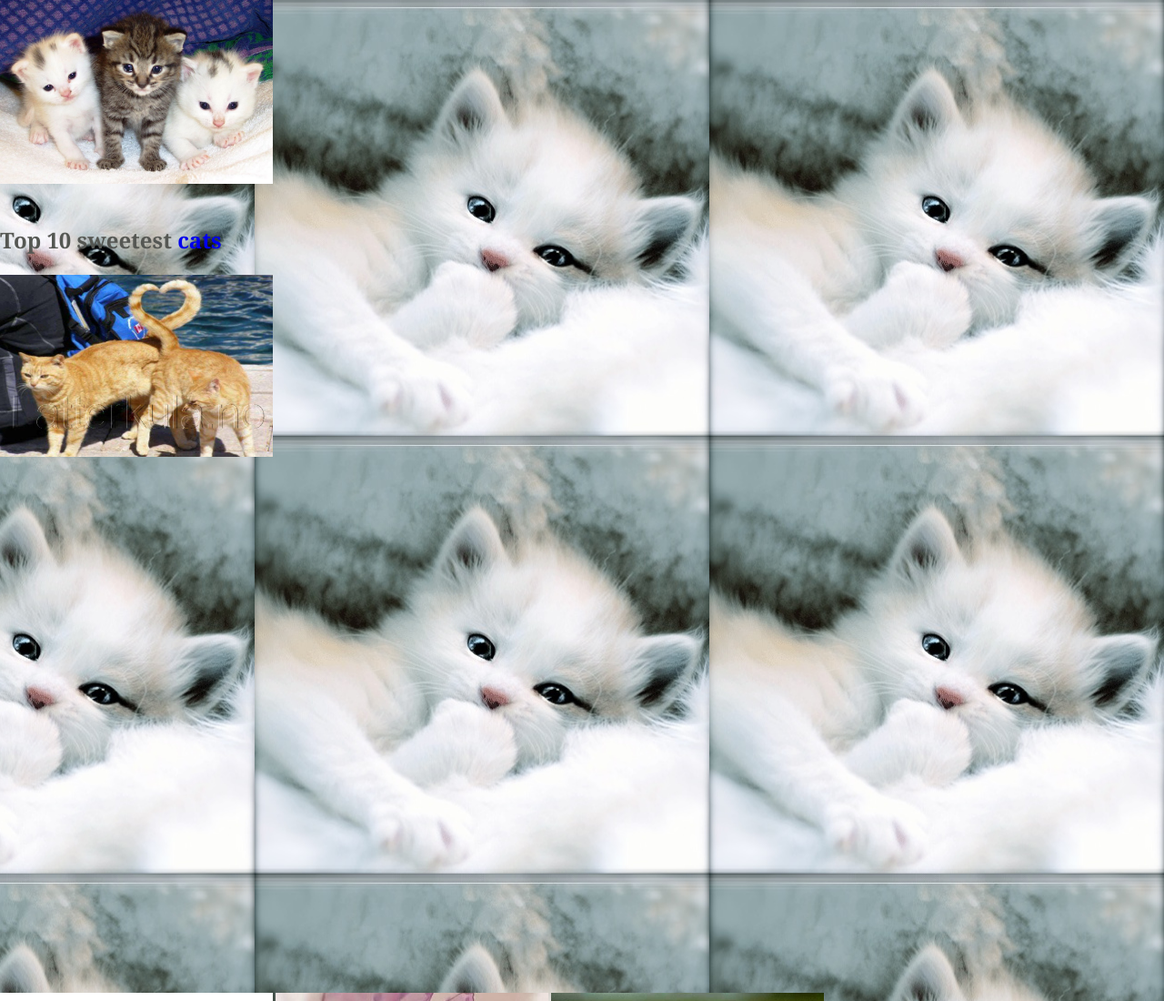
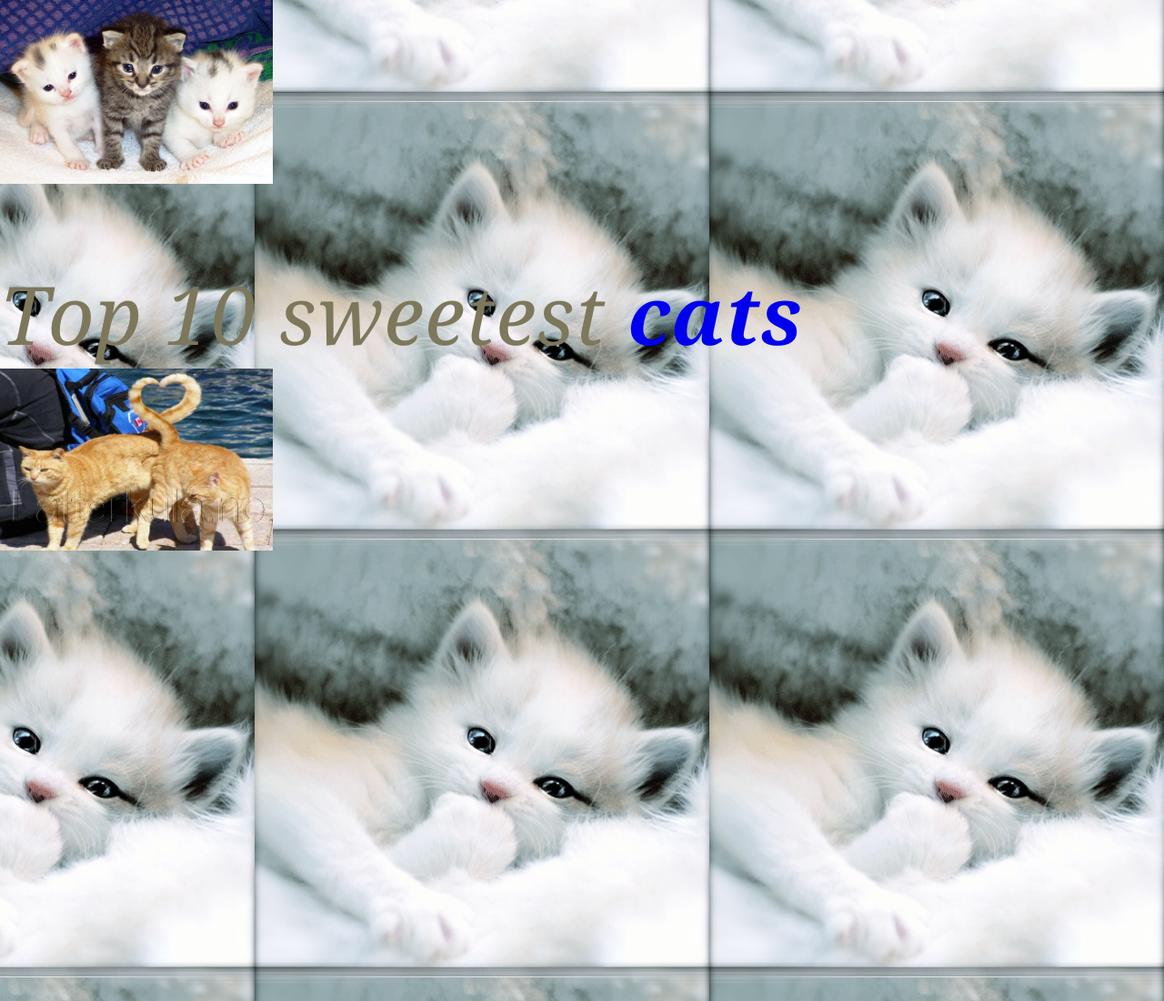
Before and after one commit to ronjalh/katteweb, a plain HTML site: page index.html in a window 1280 px wide. Shown: the top 1100 px of the page at 91% size. Drawn offline with Linux system fonts and the light colour scheme.

Commit message:
en liten start

```diff
--- a/style.css
+++ b/style.css
@@ -24,6 +24,12 @@ body {
 p {
 	margin-top: 0;
 	text-align: justify;
+	}
+h1 {
+	font: italic normal 7.4em georgia, sans-serif;
+	letter-spacing: 1px;
+	margin-bottom: 0;
+	color: #7D775C;
 	}
 h2 {
 	font: italic normal 5.4em georgia, sans-serif;
```
